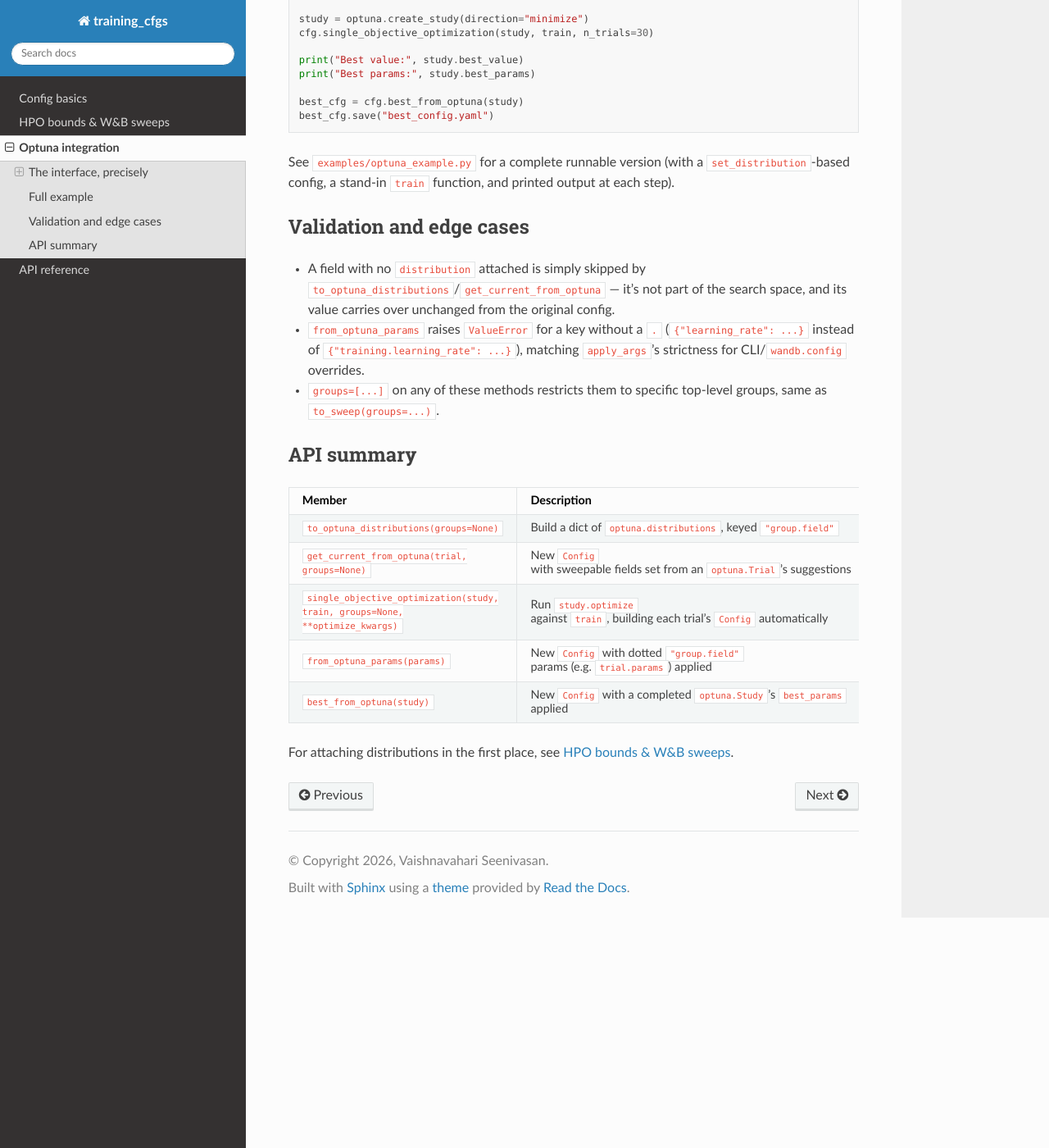
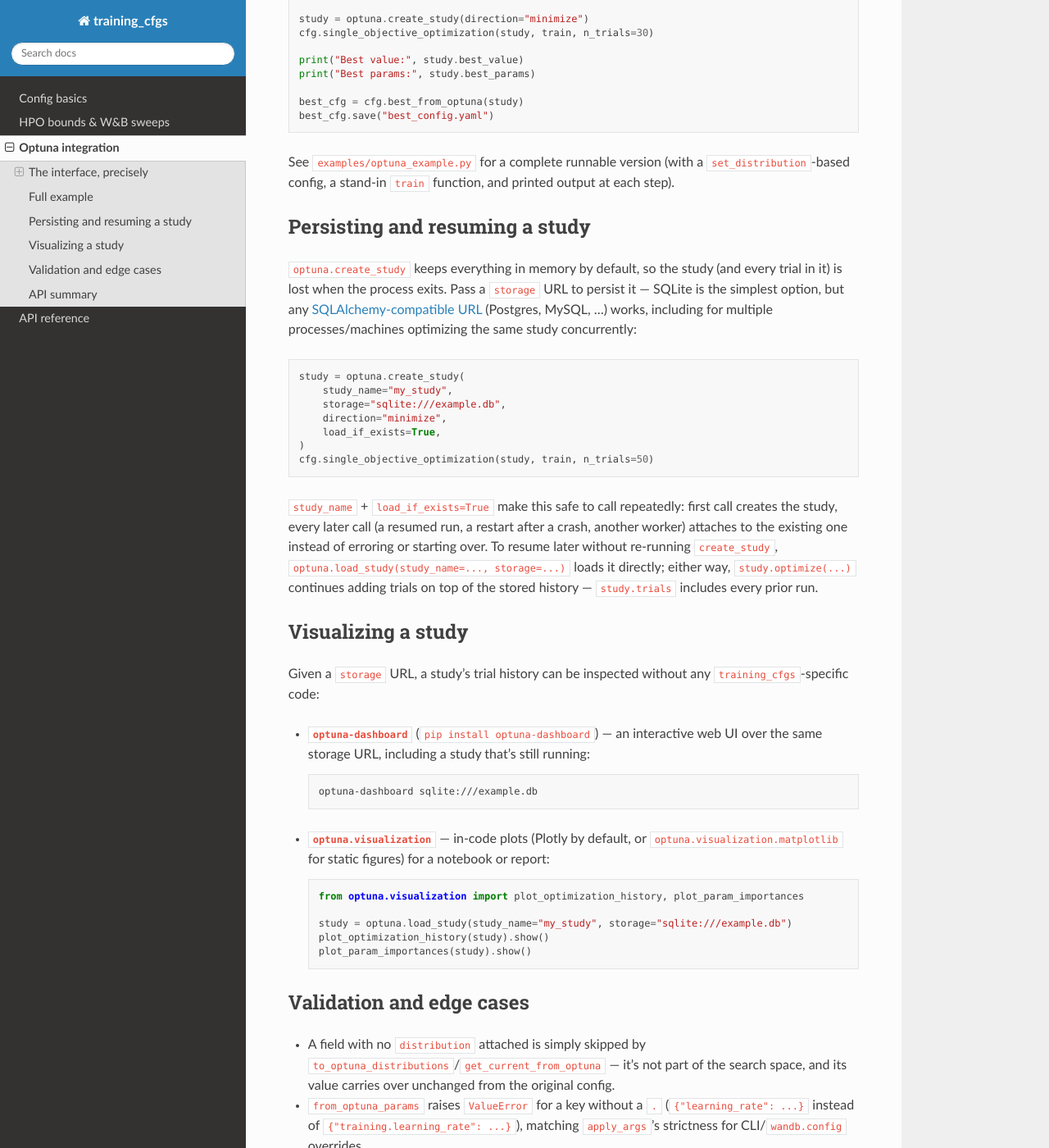
Before and after one commit to svaichu/training_cfgs, a Sphinx documentation site: the page built from doc/optuna.md, in a window 1280 px wide and 1400 px high, scrolled down 2743 px. Shown: the whole window at 82% size. Built offline with Sphinx 7.4.7 and the Read the Docs theme 3.1.0, drawn with Linux system fonts in a browser that asks for light colours.

Commit message:
Document Optuna study persistence and visualization
Add storage/resume guidance (SQLite/RDB URLs, load_if_exists) and
optuna-dashboard / optuna.visualization usage to doc/optuna.md.

````diff
--- a/doc/optuna.md
+++ b/doc/optuna.md
@@ -150,6 +150,58 @@ See [`examples/optuna_example.py`](../examples/optuna_example.py) for a
 complete runnable version (with a `set_distribution`-based config, a stand-in
 `train` function, and printed output at each step).
 
+## Persisting and resuming a study
+
+`optuna.create_study` keeps everything in memory by default, so the study
+(and every trial in it) is lost when the process exits. Pass a `storage` URL
+to persist it — SQLite is the simplest option, but any
+[SQLAlchemy-compatible URL](https://optuna.readthedocs.io/en/stable/reference/generated/optuna.storages.RDBStorage.html)
+(Postgres, MySQL, ...) works, including for multiple processes/machines
+optimizing the same study concurrently:
+
+```python
+study = optuna.create_study(
+    study_name="my_study",
+    storage="sqlite:///example.db",
+    direction="minimize",
+    load_if_exists=True,
+)
+cfg.single_objective_optimization(study, train, n_trials=50)
+```
+
+`study_name` + `load_if_exists=True` make this safe to call repeatedly:
+first call creates the study, every later call (a resumed run, a restart
+after a crash, another worker) attaches to the existing one instead of
+erroring or starting over. To resume later without re-running
+`create_study`, `optuna.load_study(study_name=..., storage=...)` loads it
+directly; either way, `study.optimize(...)` continues adding trials on top
+of the stored history — `study.trials` includes every prior run.
+
+## Visualizing a study
+
+Given a `storage` URL, a study's trial history can be inspected without any
+`training_cfgs`-specific code:
+
+- **[`optuna-dashboard`](https://github.com/optuna/optuna-dashboard)**
+  (`pip install optuna-dashboard`) — an interactive web UI over the same
+  storage URL, including a study that's still running:
+
+  ```bash
+  optuna-dashboard sqlite:///example.db
+  ```
+
+- **`optuna.visualization`** — in-code plots (Plotly by default, or
+  `optuna.visualization.matplotlib` for static figures) for a notebook or
+  report:
+
+  ```python
+  from optuna.visualization import plot_optimization_history, plot_param_importances
+
+  study = optuna.load_study(study_name="my_study", storage="sqlite:///example.db")
+  plot_optimization_history(study).show()
+  plot_param_importances(study).show()
+  ```
+
 ## Validation and edge cases
 
 - A field with no `distribution` attached is simply skipped by
````
